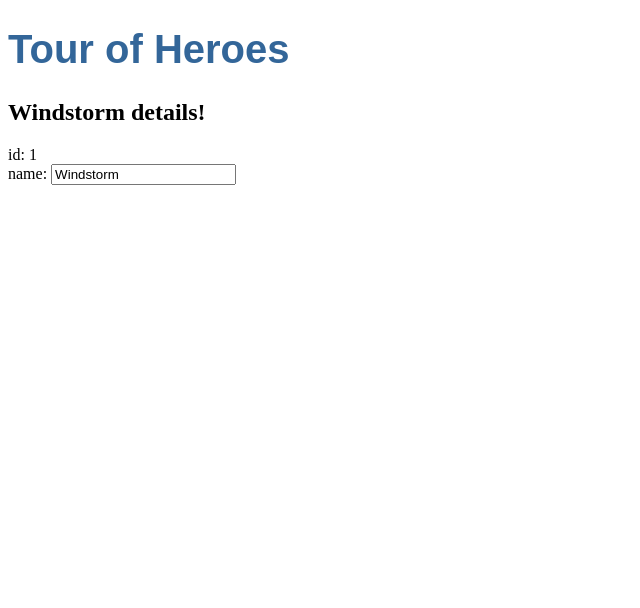
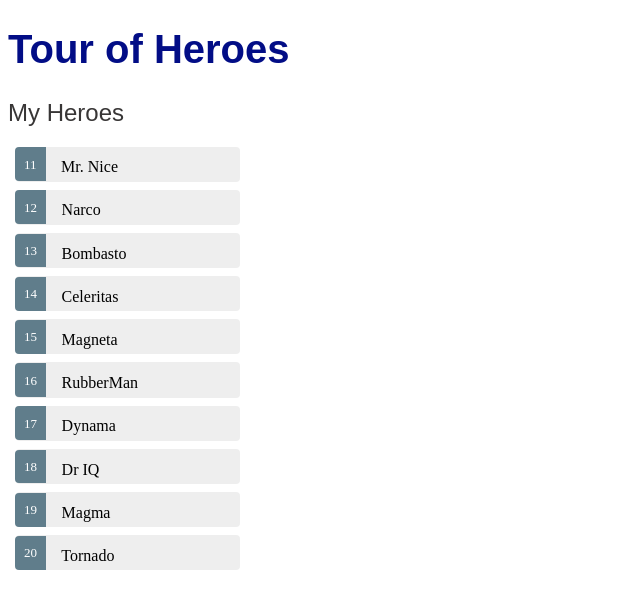
Before and after one commit to anamariaagudelo/My-Angular-Aplication, an Angular app: page / in a window 1280 px wide. Shown: the top 608 px of the page, without its empty margins (0-640 px from the left). Built offline with nearby package versions, Linux system fonts and the light colour scheme.

Commit message:
Commit parte 3 del tour of Heroes (Master/Detail)

```diff
--- a/src/app/app.component.css
+++ b/src/app/app.component.css
@@ -1,5 +1,62 @@
+/*Realizaré algunas modificaciones en los colores, para mejor comprensión del código css*/
 h1 {
-    color: #369;
+    color: #020D86;
     font-family: Arial, Helvetica, sans-serif;
     font-size: 250%;
-  }
+}
+h2, h3 {
+  color: #383636;
+  font-family: Arial, Helvetica, sans-serif;
+  font-weight: lighter;
+}
+body {
+  margin: 2em;
+}
+
+    .selected {
+      background-color: #CFD8DC !important;
+      color: #020D86;
+    }
+    .heroes {
+      margin: 0 0 2em 0;
+      list-style-type: none;
+      padding: 0;
+      width: 15em;
+    }
+    .heroes li {
+      cursor: pointer;
+      position: relative;
+      left: 0;
+      background-color: #EEE;
+      margin: .5em;
+      padding: .3em 0;
+      height: 1.6em;
+      border-radius: 4px;
+    }
+    .heroes li.selected:hover {
+      background-color: #BBD8DC !important;
+      color: white;
+    }
+    .heroes li:hover {
+      color: #607D8B;
+      background-color: #DDD;
+      left: .1em;
+    }
+    .heroes .text {
+      position: relative;
+      top: -3px;
+    }
+    .heroes .badge {
+      display: inline-block;
+      font-size: small;
+      color: white;
+      padding: 0.8em 0.7em 0 0.7em;
+      background-color: #607D8B;
+      line-height: 1em;
+      position: relative;
+      left: -1px;
+      top: -4px;
+      height: 1.8em;
+      margin-right: .8em;
+      border-radius: 4px 0 0 4px;
+    }
--- a/src/app/app.component.html
+++ b/src/app/app.component.html
@@ -1,7 +1,17 @@
 <h1>{{title}}</h1>
-<h2>{{hero.name}} details!</h2>
-<div><label>id: </label>{{hero.id}}</div>
-<div>
+<h2>My Heroes</h2>
+<ul class="heroes">
+  <li *ngFor="let hero of heroes"
+    [class.selected]="hero === selectedHero"
+    (click)="onSelect(hero)">
+    <span class="badge">{{hero.id}}</span> {{hero.name}}
+  </li>
+</ul>
+<div *ngIf="selectedHero">
+  <h2>{{selectedHero.name}} details!</h2>
+  <div><label>id: </label>{{selectedHero.id}}</div>
+  <div>
     <label>name: </label>
-    <input [(ngModel)]="hero.name" placeholder="name">
+    <input [(ngModel)]="selectedHero.name" placeholder="name"/>
+  </div>
 </div>
--- a/src/app/app.component.ts
+++ b/src/app/app.component.ts
@@ -1,20 +1,36 @@
 import { Component } from '@angular/core';
 
 export class Hero {
- id: number;
- name: string;
+  id: number;
+  name: string;
 }
+
+const HEROES: Hero[] = [
+  { id: 11, name: 'Mr. Nice' },
+  { id: 12, name: 'Narco' },
+  { id: 13, name: 'Bombasto' },
+  { id: 14, name: 'Celeritas' },
+  { id: 15, name: 'Magneta' },
+  { id: 16, name: 'RubberMan' },
+  { id: 17, name: 'Dynama' },
+  { id: 18, name: 'Dr IQ' },
+  { id: 19, name: 'Magma' },
+  { id: 20, name: 'Tornado' }
+];
 
 @Component({
   selector: 'app-root',
   templateUrl: './app.component.html',
-  styleUrls: ['./app.component.css']
+  styleUrls: ['./app.component.css'],
 })
 
 export class AppComponent {
   title = 'Tour of Heroes';
-  hero: Hero = {
-    id: 1,
-    name: 'Windstorm'
-  };
+  heroes = HEROES;
+  selectedHero: Hero;
+
+  onSelect(hero: Hero): void {
+    this.selectedHero = hero;
+  }
+
 }
```
